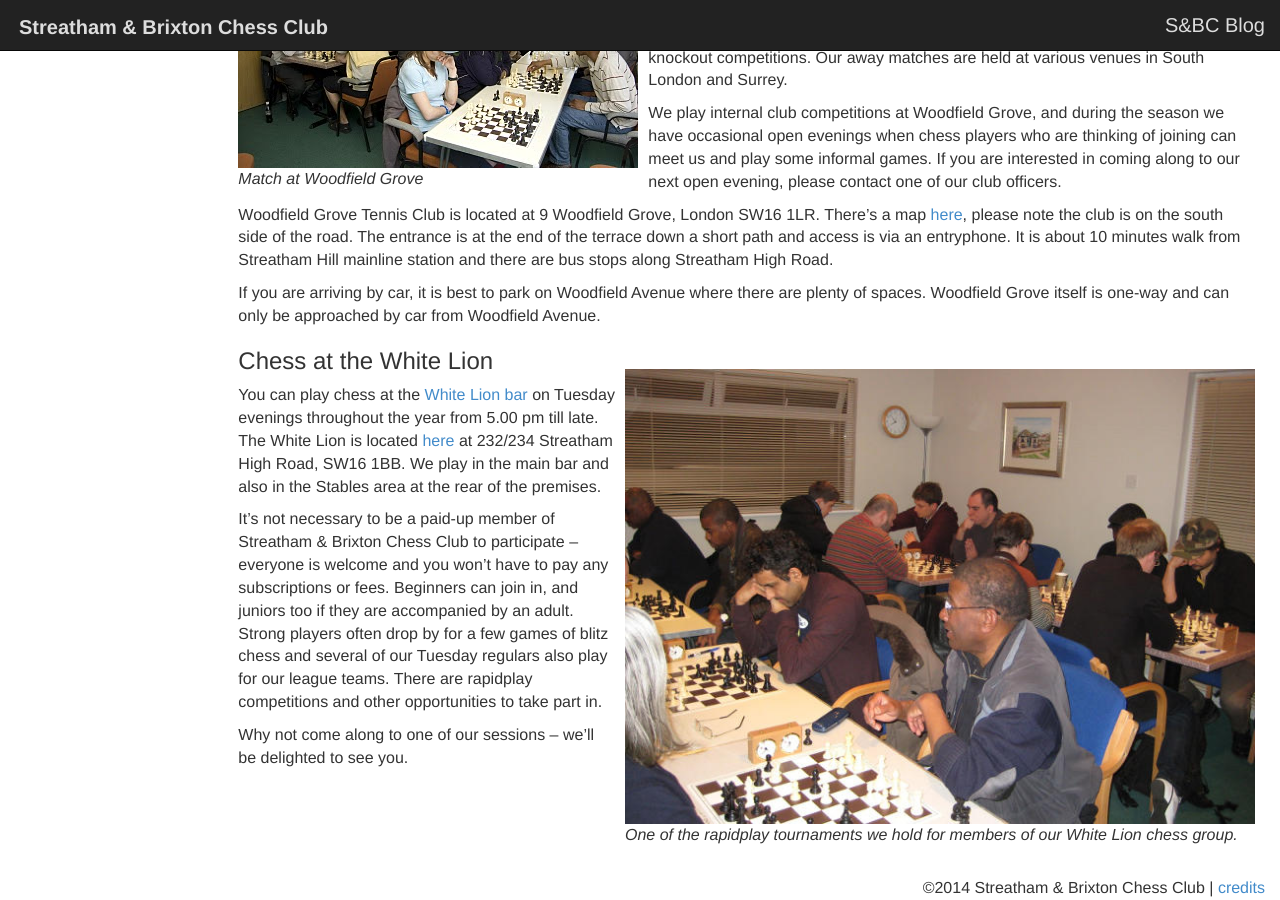
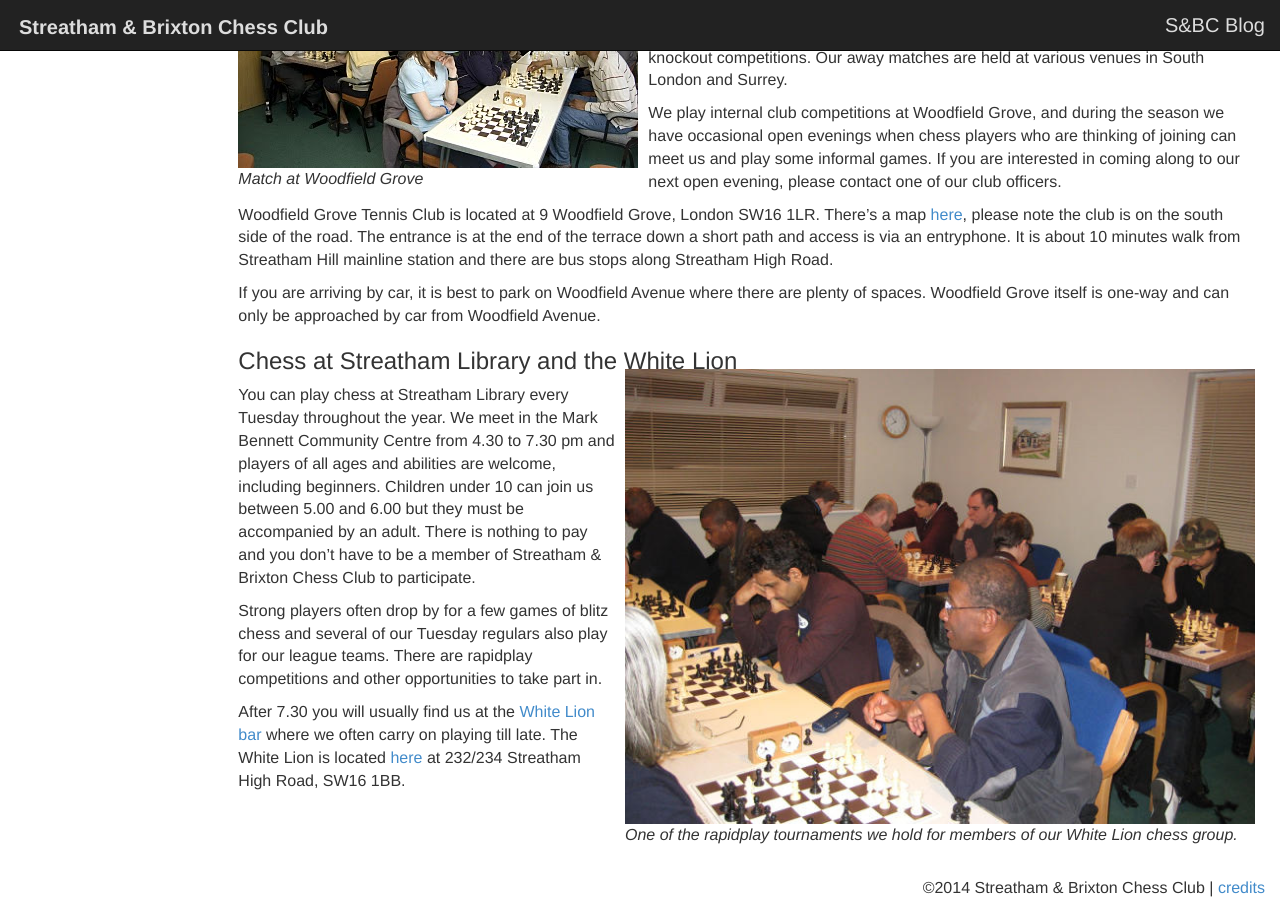
Before and after one commit to streathamchess/streathamchess.github.io, a Jekyll site: the page built from about/venues.md, in a window 1280 px wide and 900 px high, scrolled down 689 px. Built offline with Jekyll 4.4.1, drawn with Linux system fonts in a browser that asks for light colours; Markdown is read by kramdown in place of the engine named in the settings.

Commit message:
Update venues.md

```diff
--- a/about/venues.md
+++ b/about/venues.md
@@ -49,18 +49,12 @@ Woodfield Grove itself is one-way and can only be approached by car from Woodfie
 
 <a name="whitelion"></a>
 
-### Chess at the White Lion
+### Chess at Streatham Library and the White Lion
 
 {% include image.html url="/assets/photos/wl-group-rapidplay.jpg" description="One of the rapidplay tournaments we hold for members of our White Lion chess group." %}
 
-You can play chess at the [White Lion bar](http://whitelion.org.uk/) on Tuesday evenings throughout the year from 5.00 pm till late.
-The White Lion is located [here](https://goo.gl/maps/rlRcp) at 232/234 Streatham High Road, SW16 1BB. We play in the main bar and also in
-the Stables area at the rear of the premises.
+You can play chess at Streatham Library every Tuesday throughout the year. We meet in the Mark Bennett Community Centre from 4.30 to 7.30 pm and players of all ages and abilities are welcome, including beginners. Children under 10 can join us between 5.00 and 6.00 but they must be accompanied by an adult. There is nothing to pay and you don't have to be a member of Streatham & Brixton Chess Club to participate.
 
-It’s not necessary to be a paid-up member of Streatham & Brixton Chess Club to participate – everyone is welcome
-and you won’t have to pay any subscriptions or fees. Beginners can join in, and juniors too if they are
-accompanied by an adult. Strong players often drop by for a few games of blitz chess and several of our
-Tuesday regulars also play for our league teams. There are rapidplay competitions and other opportunities to
-take part in.
+Strong players often drop by for a few games of blitz chess and several of our Tuesday regulars also play for our league teams. There are rapidplay competitions and other opportunities to take part in.
 
-Why not come along to one of our sessions – we’ll be delighted to see you.
+After 7.30 you will usually find us at the [White Lion bar](http://whitelion.org.uk/) where we often carry on playing till late. The White Lion is located [here](https://goo.gl/maps/rlRcp) at 232/234 Streatham High Road, SW16 1BB.
```
